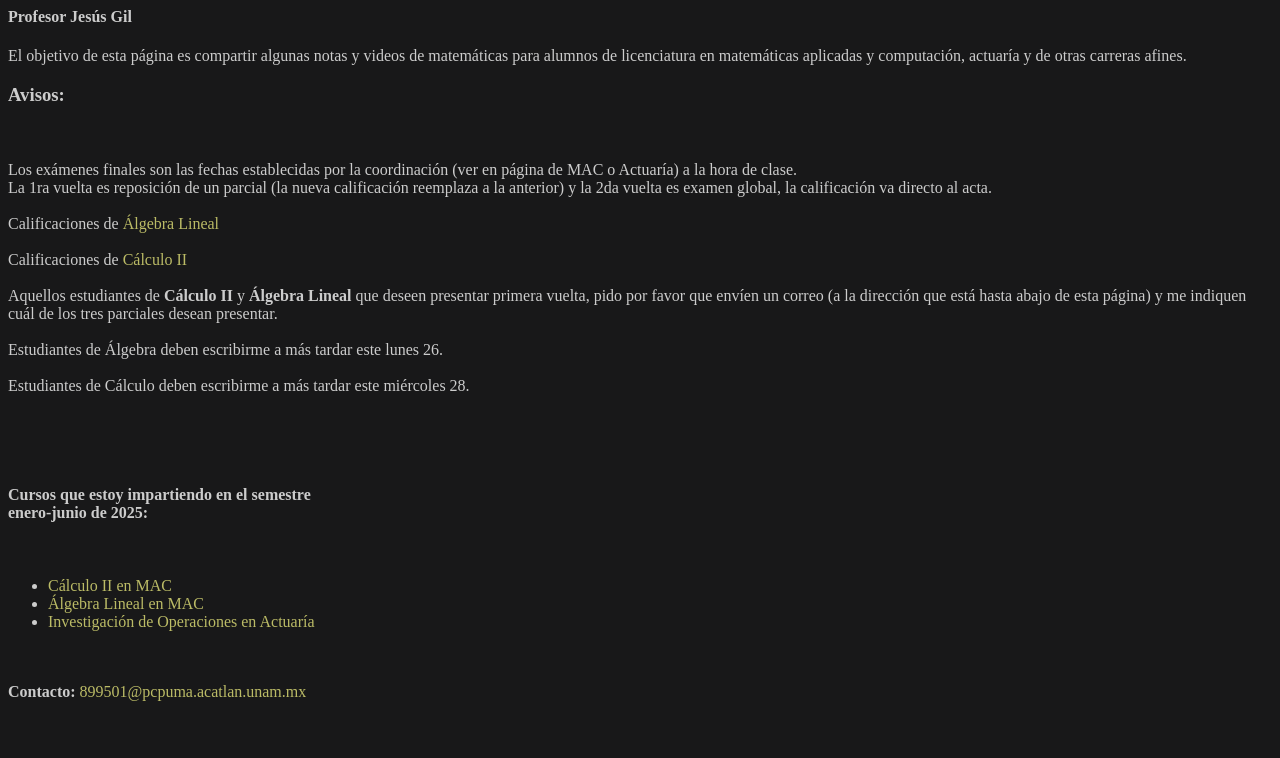
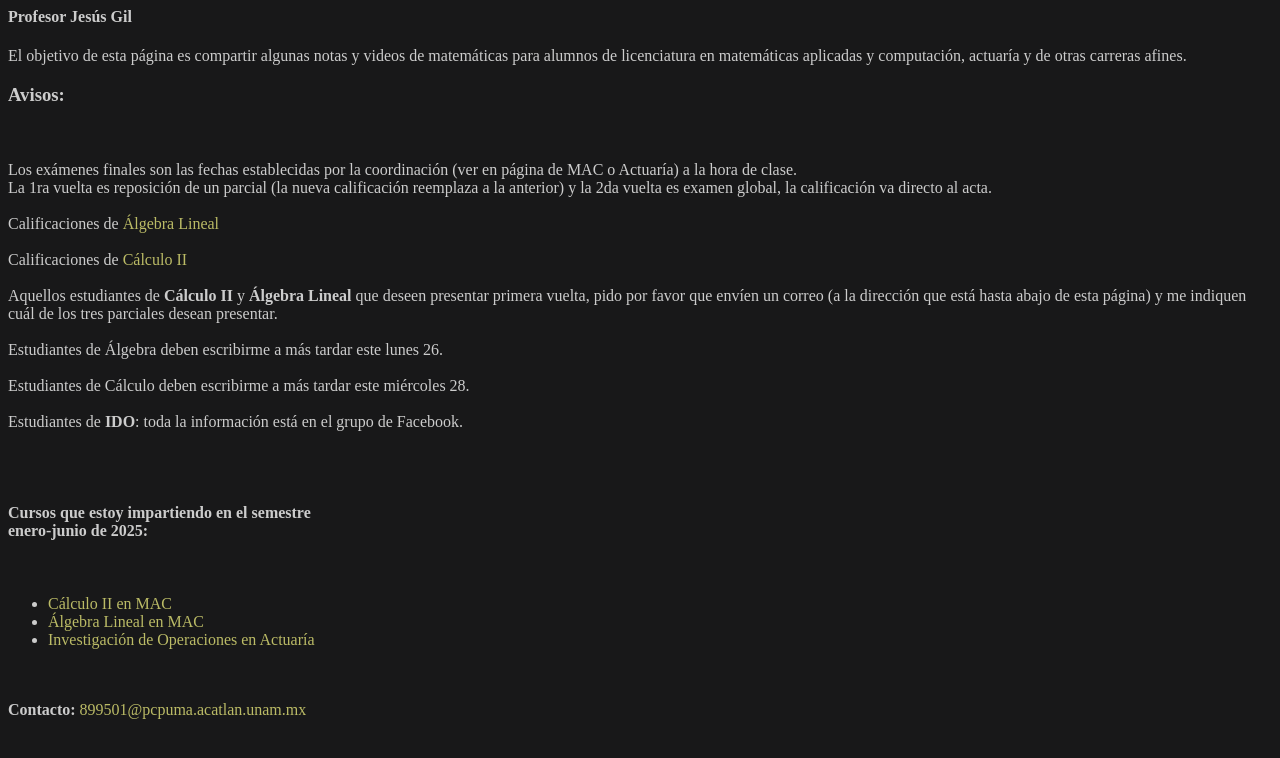
Before and after one commit to jgwalneko/jgwalneko.github.io, a plain HTML site: page index.html in a window 1280 px wide. Drawn offline with Linux system fonts and the light colour scheme.

Commit message:
Update index.html

```diff
--- a/index.html
+++ b/index.html
@@ -24,6 +24,7 @@
         indiquen cuál de los tres parciales desean presentar. <br><br>
         Estudiantes de Álgebra deben escribirme a más tardar este lunes 26.<br><br>
         Estudiantes de Cálculo deben escribirme a más tardar este miércoles 28.<br><br>
+        Estudiantes de <b>IDO</b>: toda la información está en el grupo de Facebook.
 
 
     </p>
```
